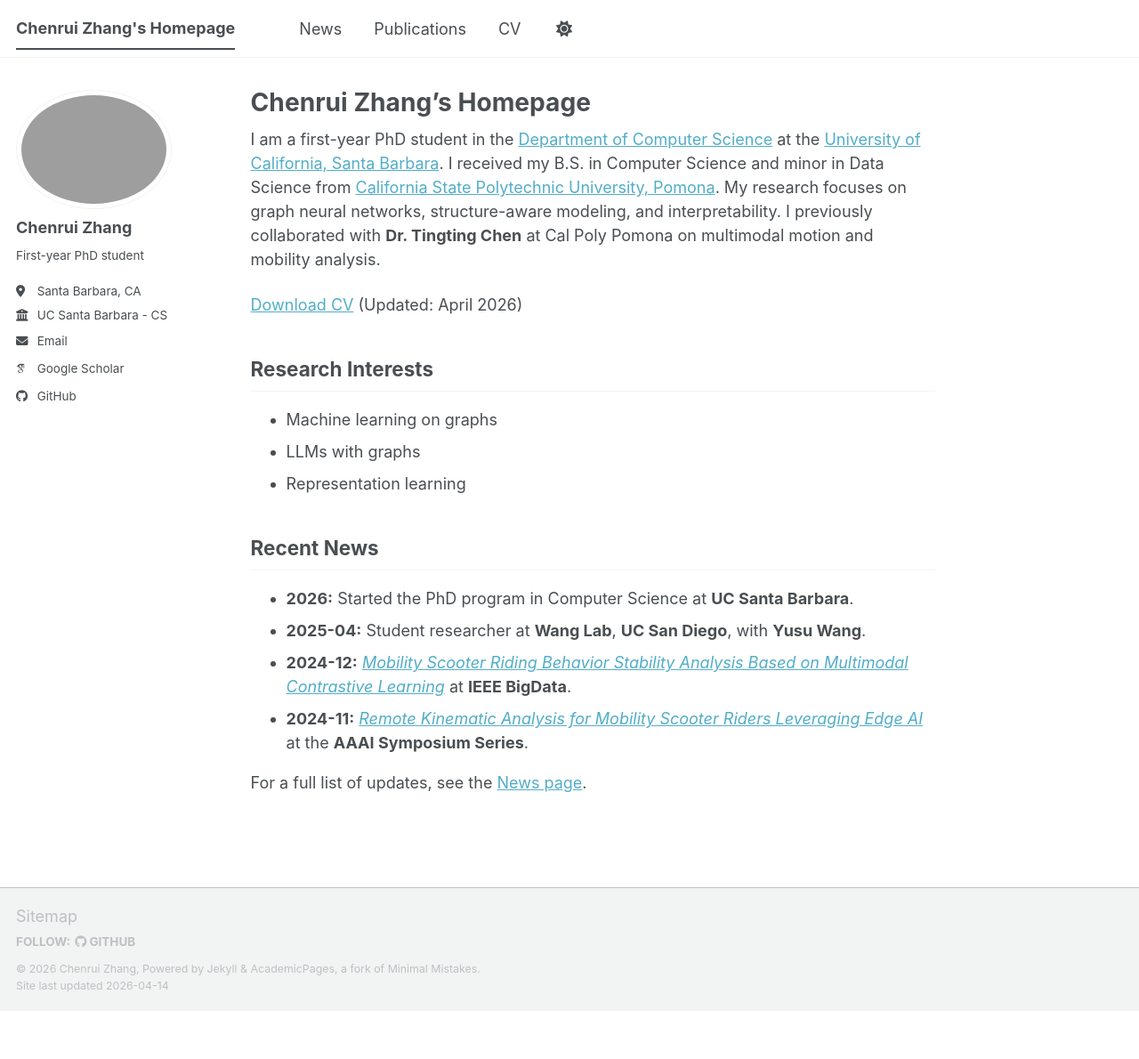
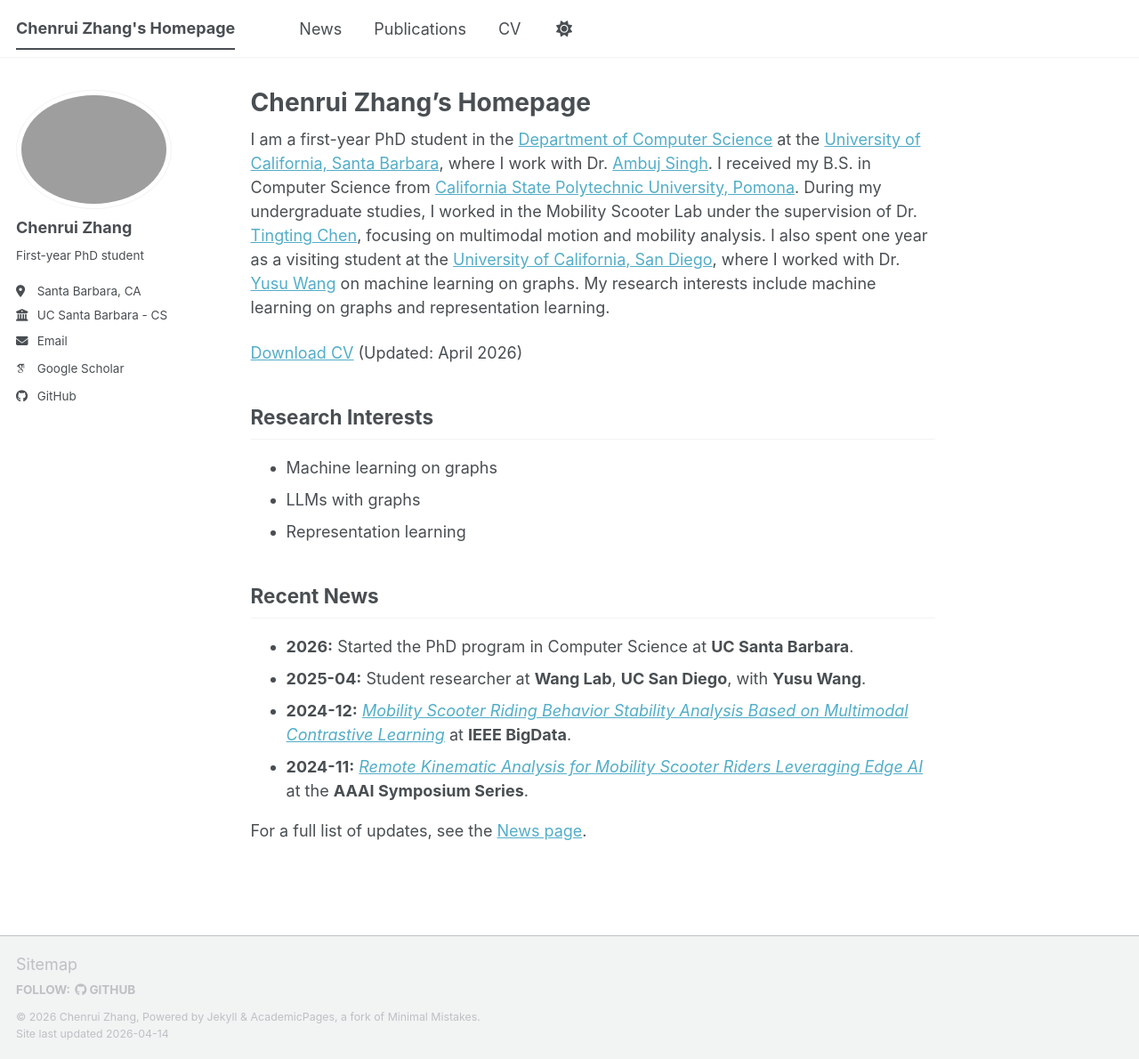
Before and after one commit to Zhang-Chenrui/zhang-chenrui.github.io, a Jekyll site: the page built from _pages/about.md, in a window 1280 px wide and 1190 px high. Shown: the whole window at 89% size. Built offline with Jekyll 4.4.1, drawn with Linux system fonts in a browser that asks for light colours; some web fonts are replaced; a script bundle is joined from its source files by our own code; library files that are not in the unit come from our copies.

Commit message:
update other stuff

```diff
--- a/_pages/about.md
+++ b/_pages/about.md
@@ -7,7 +7,7 @@ redirect_from:
   - /about.html
 ---
 
-I am a first-year PhD student in the [Department of Computer Science](https://www.cs.ucsb.edu/) at the [University of California, Santa Barbara](https://www.ucsb.edu/). I received my B.S. in Computer Science and minor in Data Science from [California State Polytechnic University, Pomona](https://www.cpp.edu/). My research focuses on graph neural networks, structure-aware modeling, and interpretability. I previously collaborated with **Dr. Tingting Chen** at Cal Poly Pomona on multimodal motion and mobility analysis.
+I am a first-year PhD student in the [Department of Computer Science](https://www.cs.ucsb.edu/) at the [University of California, Santa Barbara](https://www.ucsb.edu/), where I work with Dr. [Ambuj Singh](https://cs.ucsb.edu/people/faculty/ambuj-k-singh). I received my B.S. in Computer Science from [California State Polytechnic University, Pomona](https://www.cpp.edu/). During my undergraduate studies, I worked in the Mobility Scooter Lab under the supervision of Dr. [Tingting Chen](https://www.cpp.edu/faculty/tingtingchen/index.shtml), focusing on multimodal motion and mobility analysis. I also spent one year as a visiting student at the [University of California, San Diego](https://www.ucsd.edu/), where I worked with Dr. [Yusu Wang](https://scholar.google.com/citations?user=L7jhqMIAAAAJ&hl=en) on machine learning on graphs. My research interests include machine learning on graphs and representation learning.
 
 [Download CV](/files/Chenrui_s_final_Resume_for_research.pdf) (Updated: April 2026)
 
```
